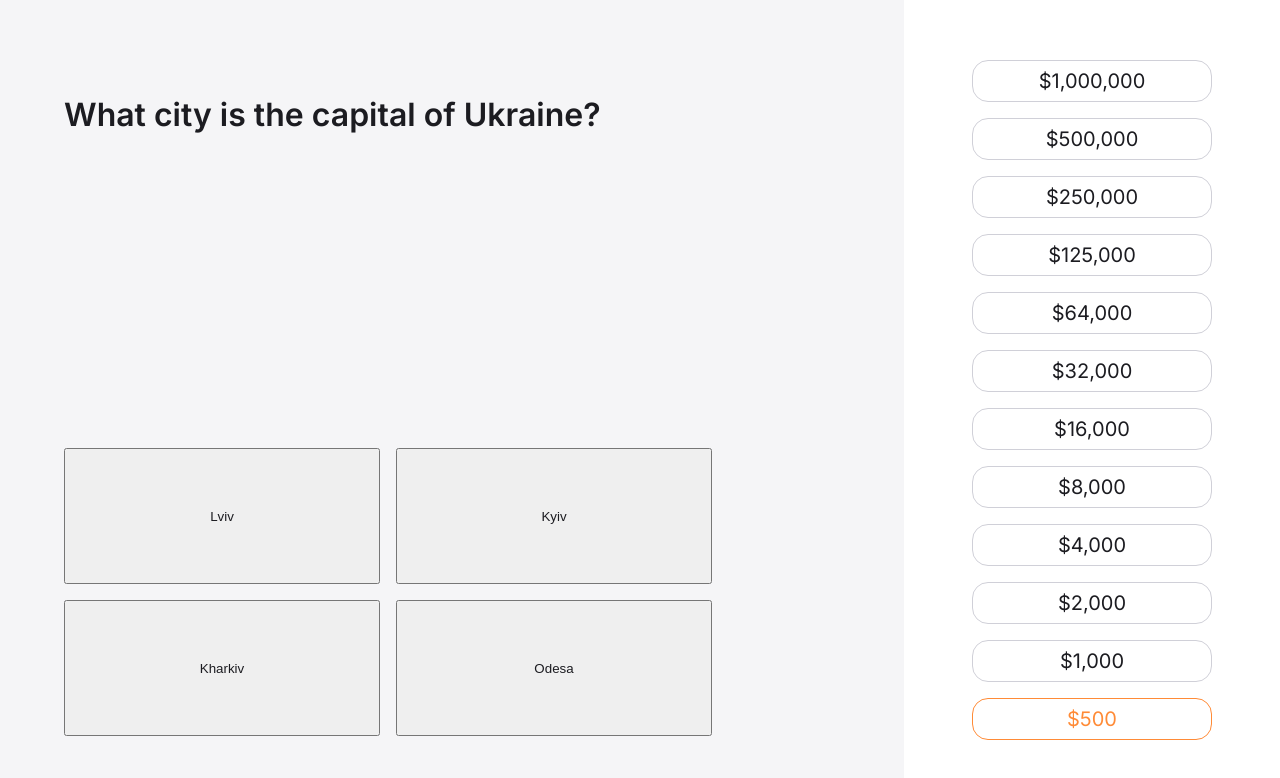
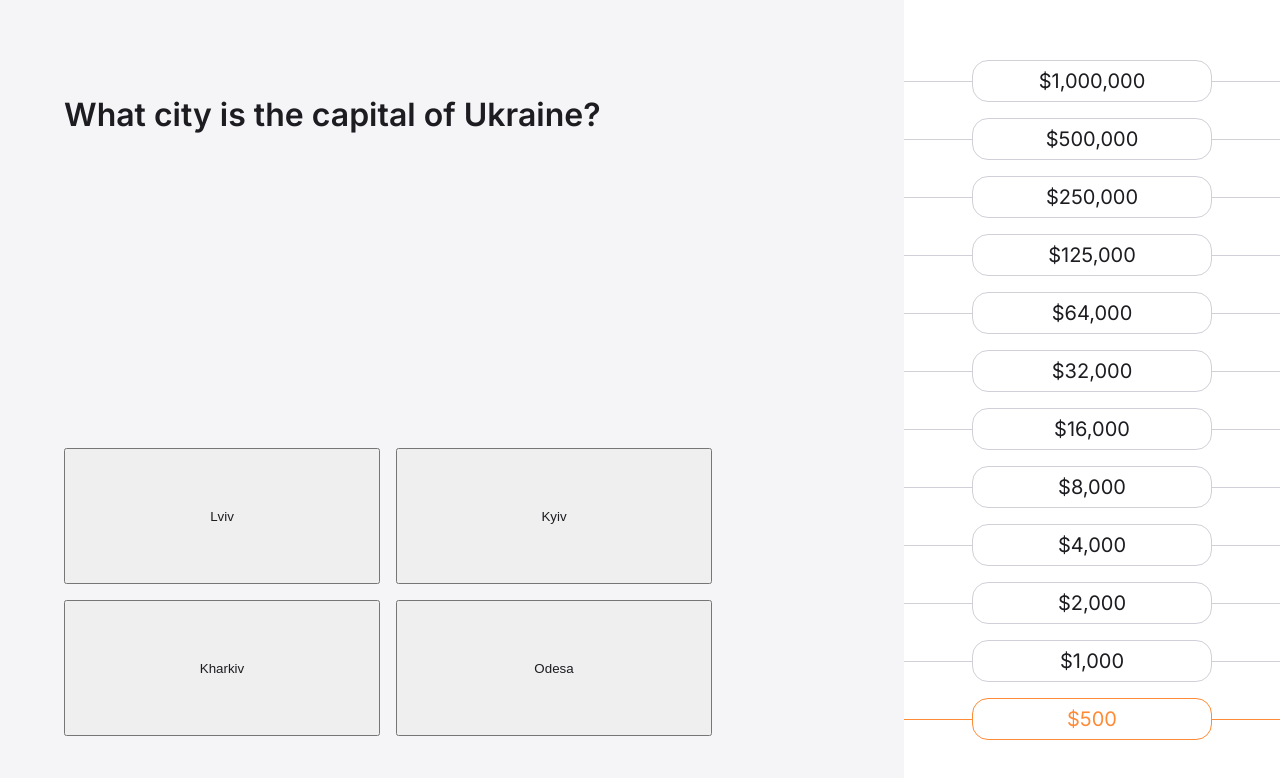
Before and after one commit to mpavlushchenko/test_task_NextJs, a Next.js app: page /millionaire-game in a window 1280 px wide. Shown: the top 778 px of the page. Built offline with nearby package versions, Linux system fonts and the light colour scheme.

Commit message:
task: update styles for winnings list

```diff
--- /dev/null
+++ b/src/components/RectangleItem/RectangleItem.module.css
@@ -0,0 +1,41 @@
+.wrapper {
+  width: 100%;
+  position: relative;
+  display: flex;
+  align-items: center;
+  justify-content: center;
+}
+.wrapper:after {
+  position: absolute;
+  content: "";
+  width: 100%;
+  height: 1px;
+  top: 50%;
+  z-index: 1;
+  background-color: var(--color-black-40);
+}
+.wrapper.active:after {
+  background-color: var(--color-orange-100);
+}
+
+.item {
+  width: 240px;
+  padding: 0.5rem 1rem;
+  font-size: 20px;
+  text-align: center;
+  font-weight: 400;
+  color: var(--color-black-100);
+  border: 1px solid var(--color-black-40);
+  border-radius: 1rem;
+  z-index: 10;
+  background-color: white;
+}
+
+.active .item {
+  color: var(--color-orange-100);
+  border-color: var(--color-orange-100);
+}
+.passed .item {
+  color: var(--color-black-40);
+  border-color: var(--color-black-40);
+}
--- /dev/null
+++ b/src/components/RectangleItem/RectangleItem.tsx
@@ -0,0 +1,27 @@
+import { ReactNode } from 'react';
+
+import styles from './RectangleItem.module.css';
+import clsx from 'clsx';
+
+type RectangleItemItemProps = {
+  className?: string;
+  onClick?: () => void;
+  children: ReactNode;
+  isActive?: boolean;
+  isPassed?: boolean;
+};
+
+export const RectangleItem = ({ children, onClick, className, isActive, isPassed }: RectangleItemItemProps) => {
+  return (
+    <div
+      className={clsx(styles.wrapper, {
+        [styles.active]: isActive,
+        [styles.passed]: isPassed,
+      })}
+    >
+      <div className={clsx(styles.item, className)} onClick={() => onClick?.()}>
+        {children}
+      </div>
+    </div>
+  );
+};
--- a/src/features/millionaire-game/GameScreen.module.css
+++ b/src/features/millionaire-game/GameScreen.module.css
@@ -49,22 +49,3 @@
   gap: 1rem;
   width: 100%;
 }
-.winningsList .winningItem {
-  width: 240px;
-  padding: 0.5rem 1rem;
-  font-size: 20px;
-  text-align: center;
-  font-weight: 400;
-  color: var(--color-black-100);
-  border: 1px solid var(--color-black-40);
-  border-radius: 1rem;
-}
-
-.winningsList .winningItem.active {
-  color: var(--color-orange-100);
-  border-color: var(--color-orange-100);
-}
-.winningsList .winningItem.passed {
-  color: var(--color-black-40);
-  border-color: var(--color-black-40);
-}
--- a/src/features/millionaire-game/GameScreen.tsx
+++ b/src/features/millionaire-game/GameScreen.tsx
@@ -6,6 +6,7 @@ import { delay } from '@/utils';
 
 import GameOver from './components/GameOver';
 import styles from './GameScreen.module.css';
+import { RectangleItem } from '@components/RectangleItem/RectangleItem';
 
 type GameState = {
   questionIndex: number;
@@ -110,15 +111,9 @@ const GameScreen = ({ questions }: { questions: Question[] }) => {
             const isPassed = q.id < currentId;
 
             return (
-              <div
-                key={q.id}
-                className={clsx(styles.winningItem, {
-                  [styles.active]: isActive,
-                  [styles.passed]: isPassed,
-                })}
-              >
+              <RectangleItem key={q.id} isActive={isActive} isPassed={isPassed}>
                 ${q.amount}
-              </div>
+              </RectangleItem>
             );
           })}
         </div>
```
